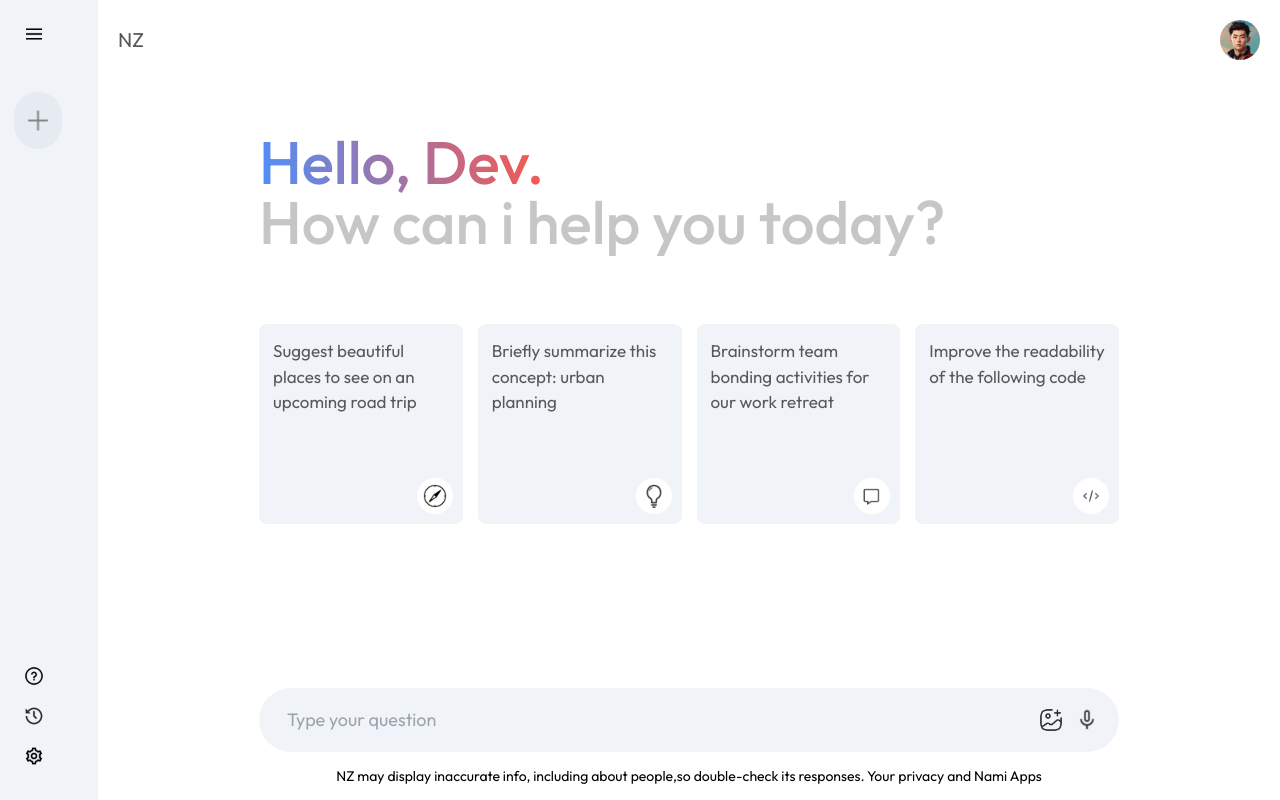
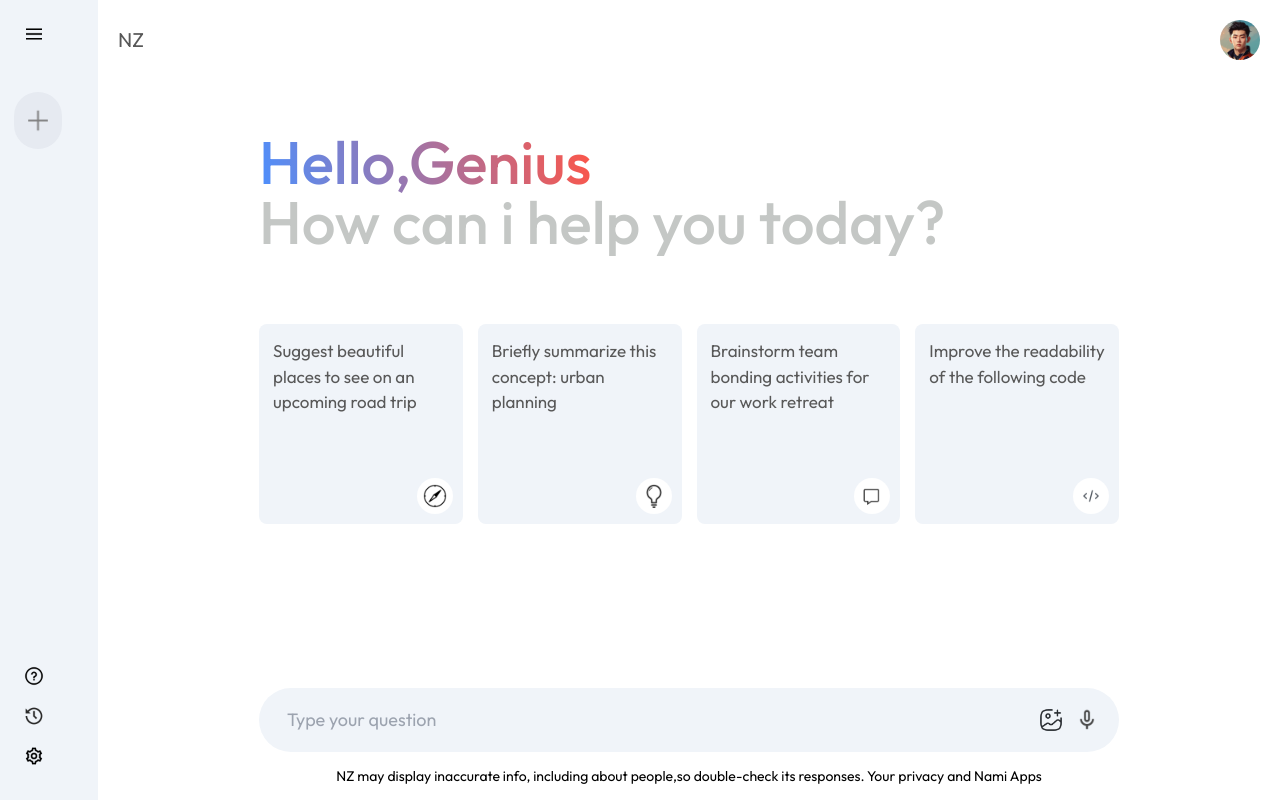
Before and after one commit to JUSTTNZ/NAMI_BOT, a React (Vite) app: page / in a window 1280 px wide. Built offline with nearby package versions, Linux system fonts and the light colour scheme.

Commit message:
Update Main.jsx

```diff
--- a/src/components/Main/Main.jsx
+++ b/src/components/Main/Main.jsx
@@ -15,7 +15,7 @@ const Main = () => {
         {!showResult ?
         <>
         <div className='my-8 mx-0 text-6xl text-[#c4c7c5] font-medium p-5'>
-            <p><span className='greet-span'>Hello, Dev.</span></p>
+            <p><span className='greet-span'>Hello,Genius</span></p>
             <p>How can i help you today?</p>
         </div>
         <div className='cards mb-[60px]'>
```
